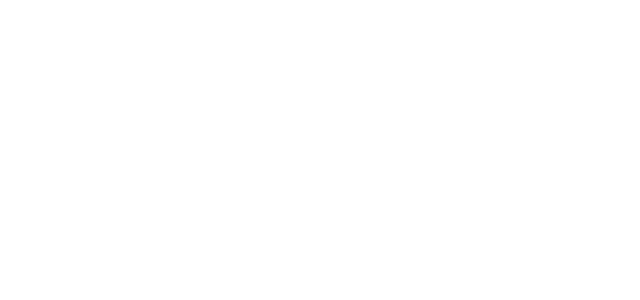
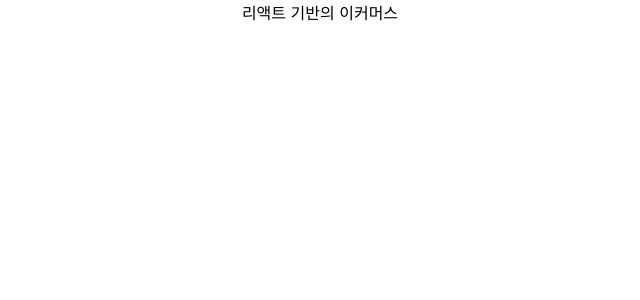
Before and after one commit to yooo-mean/ecommerce, a JavaScript app: page / in a window 1280 px wide. Shown: the top 300 px of the page, without its empty margins (320-960 px from the left). Built offline with nearby package versions, Linux system fonts and the light colour scheme; the HTML template or start-up script is replaced by a standard one.

Commit message:
test: 라우팅 적용 전 테스트

```diff
--- a/src/App.js
+++ b/src/App.js
@@ -1,28 +1,11 @@
 import './App.css';
 import { BrowserRouter, Routes, Route } from 'react-router-dom';
-import MainPage from "./pages/MainPage";
-import Payment from "./pages/Payment";
-import ProductDetail from "./pages/ProductDetail";
-import UserPage from "./pages/UserPage";
 
 function App() {
   return (
-    <BrowserRouter basename="ecommerce">
-    <Routes>
-      <Route path="/" element={<MainPage />} />
-      <Route path="/product/:productId" element={<ProductDetail />} />
-      <Route path="/Payment" element={<Payment />} />
-      <Route path="/UserPage" element={<UserPage />} />
-    </Routes>
-  </BrowserRouter>
-    /*<BrowserRouter basename="ecommerce">
-    <Routes>
-      <Route path="/" element={<MainPage />} />
-      <Route path="/product/:productId" element={<ProductDetail />} />
-      <Route path="/Payment" element={<Payment />} />
-      <Route path="/UserPage" element={<UserPage />} />
-    </Routes>
-  </BrowserRouter>*/
+    <div className="App">
+      리액트 기반의 이커머스
+    </div>
   );
 }
 
```
